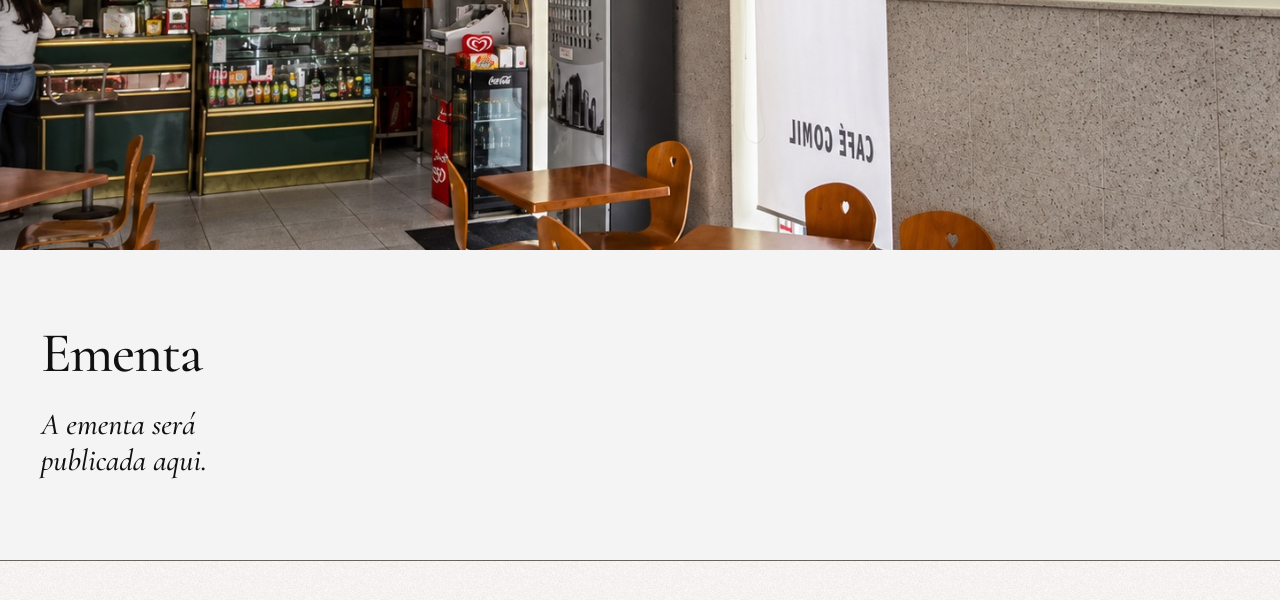
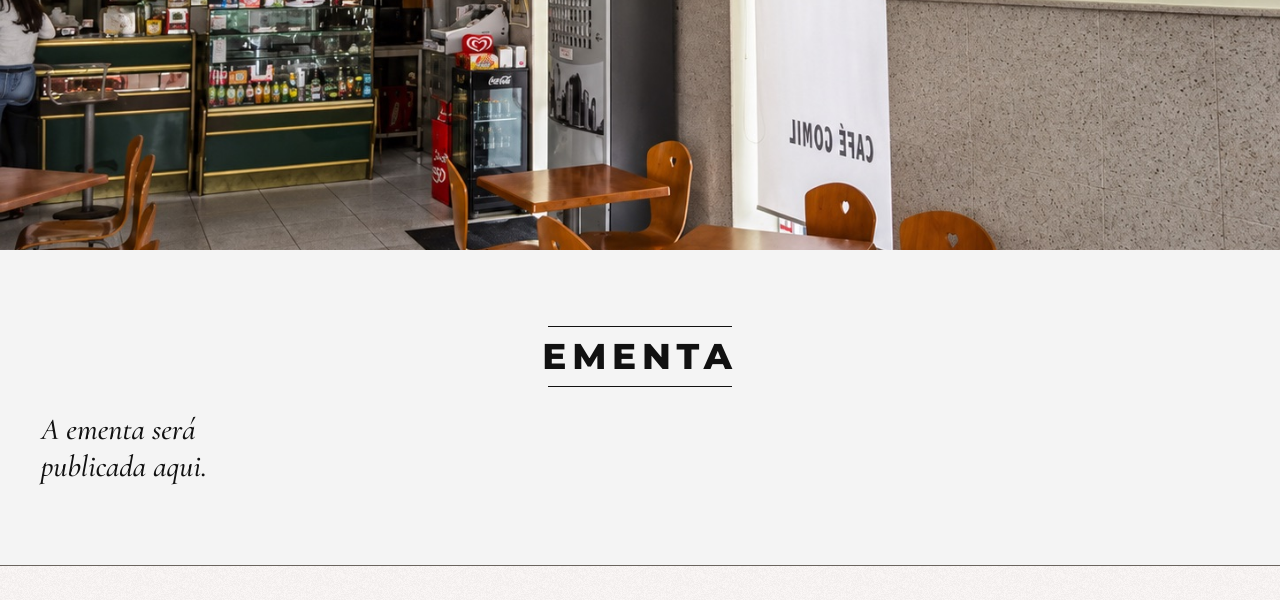
Before and after one commit to PedroSousa008/cafe-do-largo, a plain HTML site: page index.html in a window 1280 px wide. Shown: the part 476-1076 px from the top of the page. Drawn offline with nearby package versions, Linux system fonts and the light colour scheme.

Commit message:
Centra o título da ementa e dá-lhe o estilo do horário.
Co-authored-by: Cursor <cursoragent@cursor.com>

```diff
--- a/css/style.css
+++ b/css/style.css
@@ -369,6 +369,28 @@ section {
 .menu {
     background: var(--paper);
     padding: 4.75rem 0 5rem;
+}
+
+.menu h2 {
+    display: grid;
+    justify-items: center;
+    gap: 0.72rem;
+    width: fit-content;
+    margin-inline: auto;
+    font-family: var(--mark);
+    font-weight: 800;
+    font-size: clamp(1.85rem, 2.8vw, 2.35rem);
+    line-height: 1;
+    letter-spacing: 0.16em;
+    text-transform: uppercase;
+}
+
+.menu h2::before,
+.menu h2::after {
+    content: "";
+    width: 11.5rem;
+    height: 1px;
+    background: var(--brown);
 }
 
 .quiet {
--- a/index.html
+++ b/index.html
@@ -15,7 +15,7 @@
     <link rel="preconnect" href="https://fonts.gstatic.com" crossorigin>
     <link href="https://fonts.googleapis.com/css2?family=Cormorant+Garamond:ital,wght@0,500;0,600;1,500&family=DM+Sans:ital,opsz,wght@0,9..40,400;0,9..40,500;1,9..40,400&family=Montserrat:wght@700;800&display=swap" rel="stylesheet">
     <link rel="preload" as="image" href="images/sala.jpg">
-    <link rel="stylesheet" href="css/style.css?v=13">
+    <link rel="stylesheet" href="css/style.css?v=14">
 </head>
 <body>
     <a class="skip" href="#conteudo">Saltar para o conteúdo</a>
```
